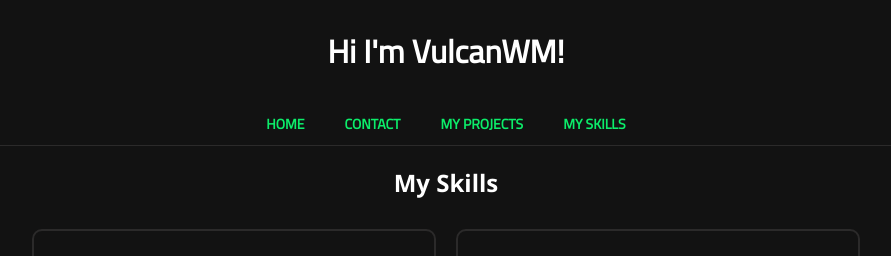
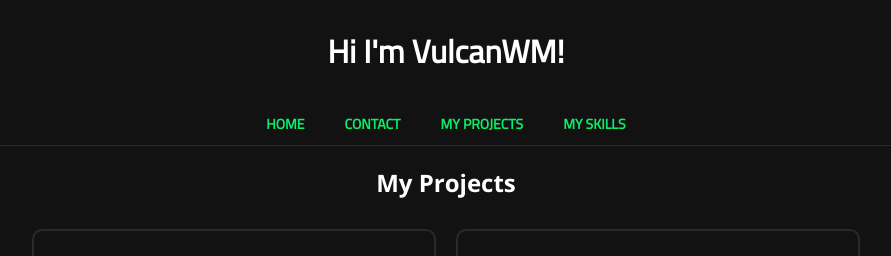
Before and after one commit to VulcanWM/vulcanwm, a Next.js app: page /projects in a window 1280 px wide. Shown: the top 256 px of the page, without its empty margins (194-1085 px from the left). Built offline with nearby package versions, Linux system fonts and the light colour scheme.

Commit message:
changed title in projects

```diff
--- a/pages/projects.jsx
+++ b/pages/projects.jsx
@@ -6,7 +6,7 @@ import {projects} from '../lists/projects'
 export default function ProjectsPage() {
   return (
     <Layout pageTitle="Projects">
-      <h2>My Skills</h2>
+      <h2>My Projects</h2>
       <div className={styles.projects}>
         {
           Object.keys(projects).map((project, index) => (
--- a/pages/skills.jsx
+++ b/pages/skills.jsx
@@ -10,7 +10,7 @@ export default function SkillsPage() {
   return (
     <Layout pageTitle="Skills">
       <div id="skills_content">
-        <h2>Skills</h2>
+        <h2>My Skills</h2>
         <p>This is a list of what tools I have used while I have been programming.</p>
         <div className={styles.lists}>
           {
```
